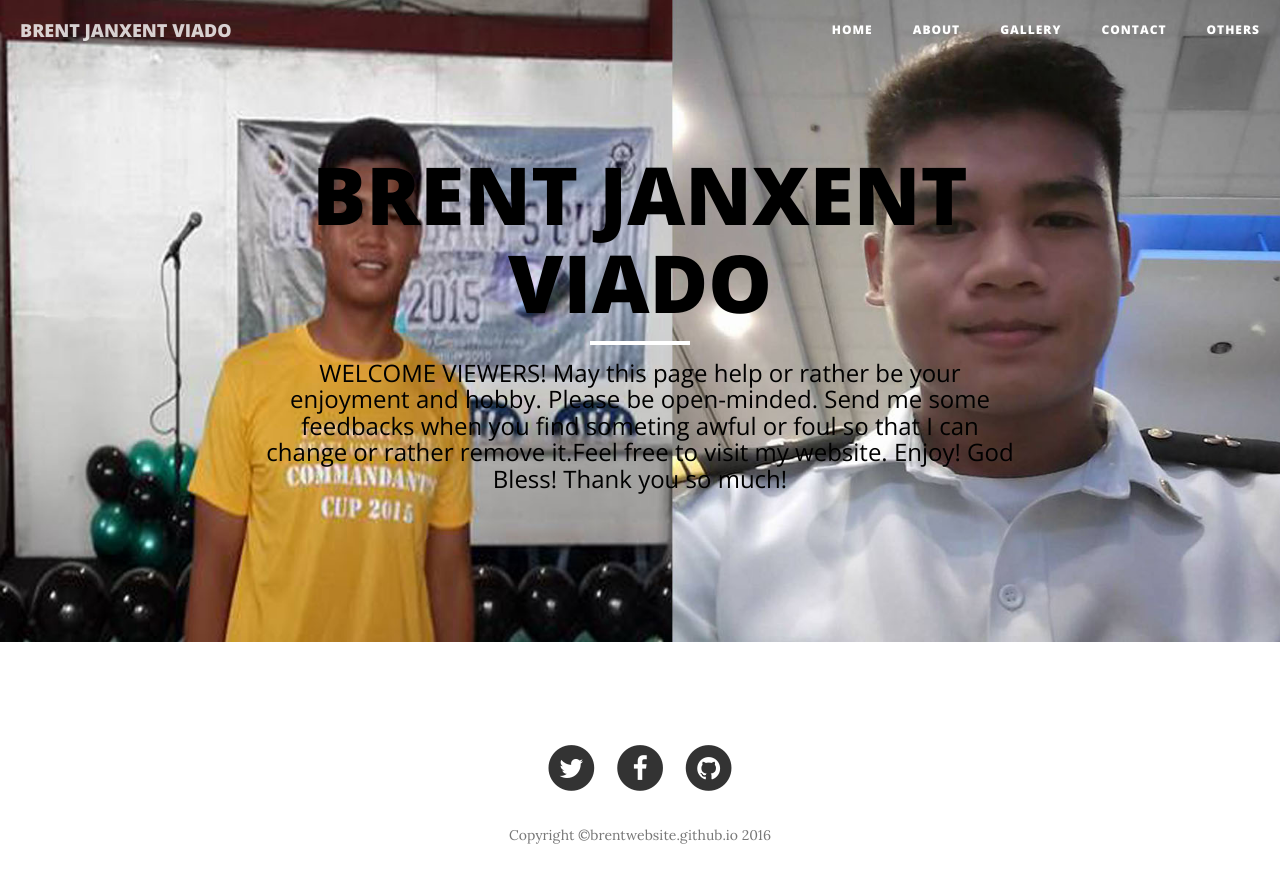
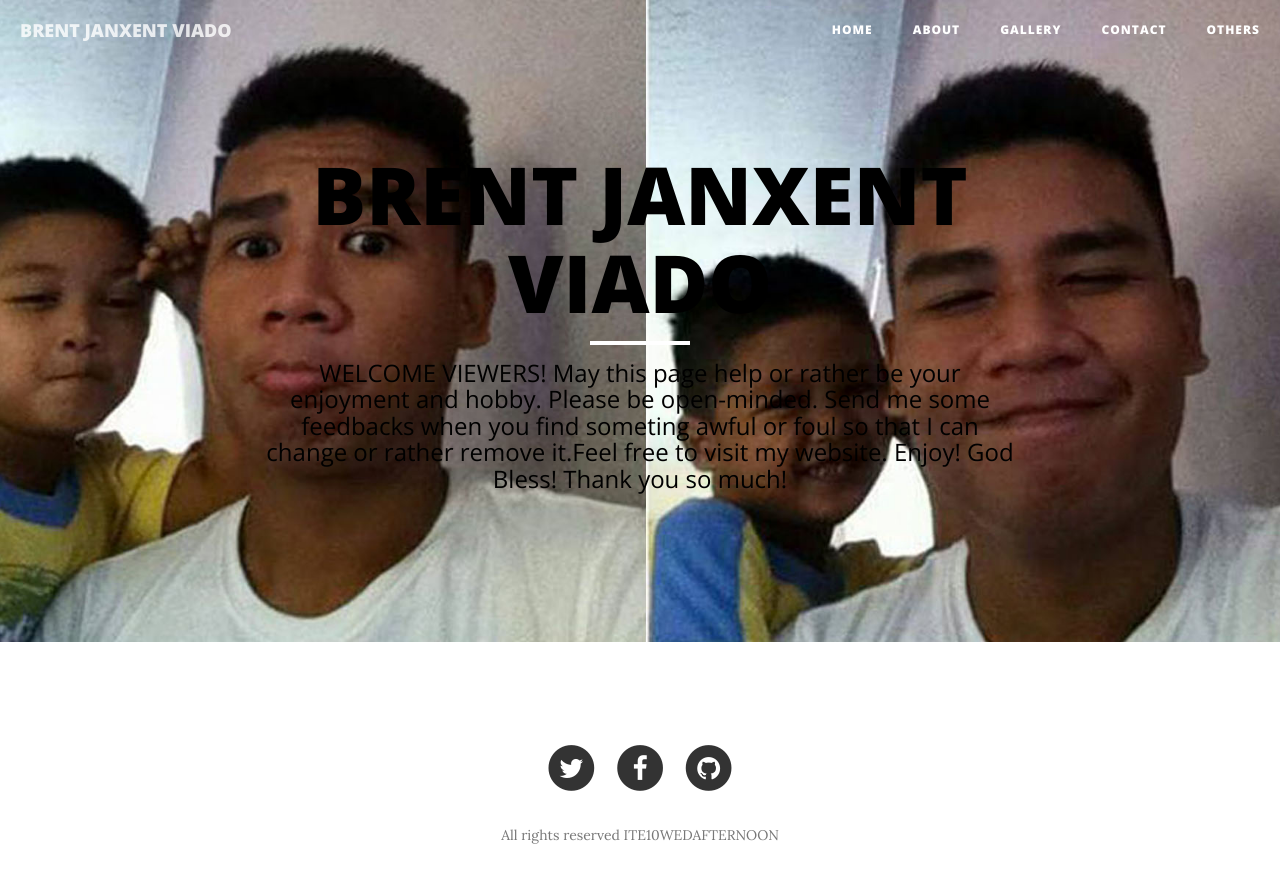
Before and after one commit to BrentViado/brentwebsite.github.io, a website: page index.html in a window 1280 px wide. Drawn offline with nearby package versions, Linux system fonts and the light colour scheme; files whose address does not match are found by name.

Commit message:
Update index.html

```diff
--- a/index.html
+++ b/index.html
@@ -72,7 +72,7 @@
 
     <!-- Page Header -->
     <!-- Set your background image for this header on the line below. -->
-    <header class="intro-header" style="background-image: url('img/bj26.jpg')">
+    <header class="intro-header" style="background-image: url('img/bjj.jpg')">
         <div class="container">
             <div class="row">
                 <div class="col-lg-8 col-lg-offset-2 col-md-10 col-md-offset-1">
@@ -119,7 +119,7 @@
                             </a>
                         </li>
                     </ul>
-                    <p class="copyright text-muted">Copyright &copy;brentwebsite.github.io 2016</p>
+                    <p class="copyright text-muted">All rights reserved ITE10WEDAFTERNOON</p>
                 </div>
             </div>
         </div>
```
